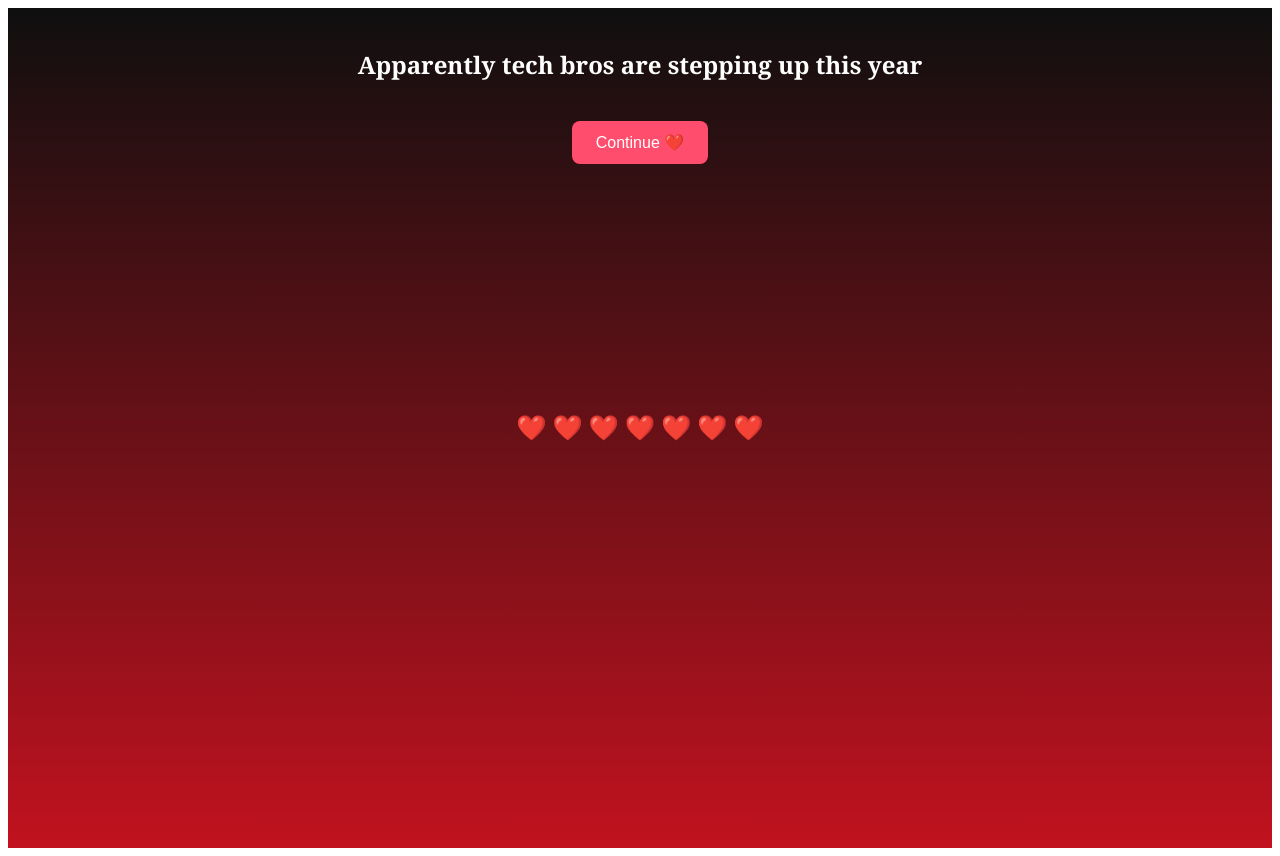
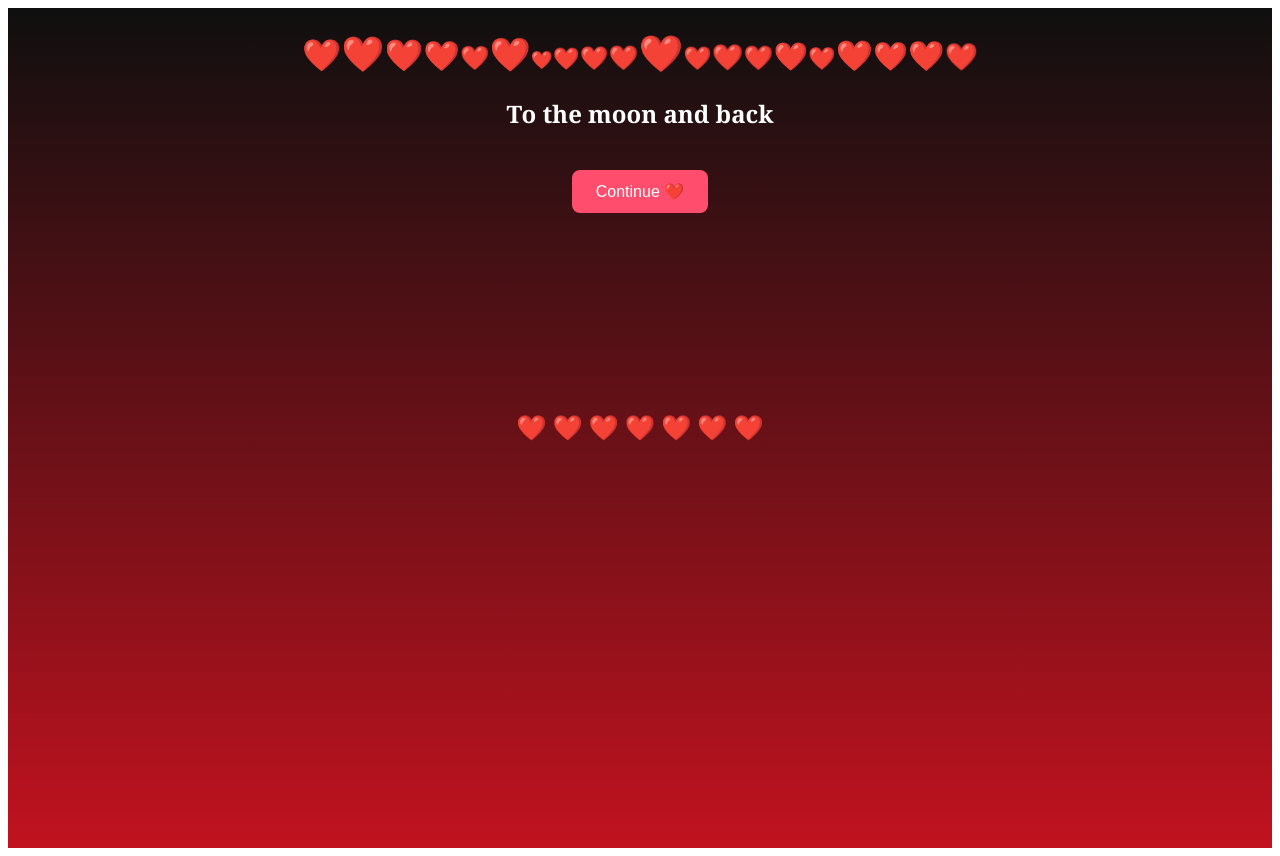
Before and after one commit to Josh-GeoSynth/valentines-project, a Next.js app: page / in a window 1280 px wide. Built offline with nearby package versions, Linux system fonts and the light colour scheme.

Commit message:
Update Valentine site: multiple hearts, new music file, animations

```diff
--- a/pages/index.js
+++ b/pages/index.js
@@ -1,61 +1,87 @@
-import { useState, useEffect } from "react";
+import { useState, useEffect, useRef } from "react";
 import styles from "../styles/Home.module.css";
 
 export default function Home() {
   const [step, setStep] = useState(1);
   const [puzzleDone, setPuzzleDone] = useState(false);
   const [envelopeOpen, setEnvelopeOpen] = useState(false);
+  const audioRef = useRef(null);
 
-  // Autoplay music
+  // Music autoplay on first user interaction
   useEffect(() => {
-    const audio = document.getElementById("bgMusic");
-    if (audio) {
-      audio.volume = 0.5;
-      audio.play().catch(() => {});
-    }
+    const playMusic = () => {
+      if (audioRef.current) {
+        audioRef.current.volume = 0.5;
+        audioRef.current.play().catch(() => {});
+      }
+      window.removeEventListener("click", playMusic);
+    };
+    window.addEventListener("click", playMusic);
   }, []);
 
-  // Puzzle logic
-  function allowDrop(e) {
-    e.preventDefault();
-  }
+  // Generate multiple hearts for animation
+  const [hearts, setHearts] = useState([]);
+  useEffect(() => {
+    const heartCount = 20; // number of hearts
+    const newHearts = Array.from({ length: heartCount }, (_, i) => ({
+      id: i,
+      left: Math.random() * 100, // percent
+      duration: 5 + Math.random() * 5, // seconds
+      size: 16 + Math.random() * 20, // px
+    }));
+    setHearts(newHearts);
+  }, []);
 
-  function drag(e) {
-    e.dataTransfer.setData("text", e.target.id);
-  }
-
-  function drop(e) {
+  // Puzzle functions
+  const allowDrop = (e) => e.preventDefault();
+  const drag = (e) => e.dataTransfer.setData("text", e.target.id);
+  const drop = (e) => {
     e.preventDefault();
     const data = e.dataTransfer.getData("text");
     if (e.target.id === "puzzleSlot") {
       e.target.appendChild(document.getElementById(data));
       setPuzzleDone(true);
     }
-  }
+  };
 
   return (
     <div className={styles.container}>
       {/* Background Music */}
-      <audio id="bgMusic" loop>
-        <source src="/music.mp3" type="audio/mpeg" />
+      <audio ref={audioRef} loop>
+        <source src="/Mi Alma.mp3" type="audio/mpeg" />
       </audio>
 
-      {/* Floating Hearts */}
-      <div className={styles.hearts}></div>
+      {/* Animated Hearts */}
+      <div className={styles.hearts}>
+        {hearts.map((heart) => (
+          <span
+            key={heart.id}
+            className={styles.heart}
+            style={{
+              left: `${heart.left}%`,
+              animationDuration: `${heart.duration}s`,
+              fontSize: `${heart.size}px`,
+            }}
+          >
+            ❤️
+          </span>
+        ))}
+      </div>
 
+      {/* Steps: Step 1 */}
       {step === 1 && (
         <section className={styles.section}>
-          <h1>Apparently tech bros are stepping up this year</h1>
+          <h1>To the moon and back</h1>
           <button className={styles.button} onClick={() => setStep(2)}>
             Continue ❤️
           </button>
         </section>
       )}
 
+      {/* Step 2: Puzzle */}
       {step === 2 && (
         <section className={styles.section}>
           <h2>🧩 Piece Us Together</h2>
-
           <div className={styles.puzzleArea}>
             <img
               id="piece"
@@ -63,8 +89,8 @@ export default function Home() {
               draggable="true"
               onDragStart={drag}
               className={styles.puzzlePiece}
+              alt="Puzzle Piece"
             />
-
             <div
               id="puzzleSlot"
               className={styles.puzzleSlot}
@@ -83,37 +109,44 @@ export default function Home() {
         </section>
       )}
 
+      {/* Step 3: Quote */}
       {step === 3 && (
         <section className={styles.section}>
           <p className={styles.quote}>
             “we’re doing long distance, he probs didn’t get me anything”
           </p>
-
           <button className={styles.button} onClick={() => setStep(4)}>
             Wait…
           </button>
         </section>
       )}
 
+      {/* Step 4: Envelope */}
       {step === 4 && (
         <section className={styles.section}>
           <h2>💌 Tap Envelope</h2>
-
-          <img
-            src="/envelope.png"
+          <div
             className={
-              envelopeOpen ? styles.envelopeOpen : styles.envelopeClosed
+              envelopeOpen
+                ? styles.envelopeWrapperOpen
+                : styles.envelopeWrapperClosed
             }
             onClick={() => setEnvelopeOpen(true)}
-          />
+          >
+            <img
+              src="/envelope.png"
+              className={styles.envelope}
+              alt="Envelope"
+            />
+          </div>
 
           {envelopeOpen && (
             <div className={styles.card}>
-              <p>To the love of my life ❤️</p>
+              <p>To the love of my life Mi Alma ❤️</p>
               <p>
                 I will always love you no matter what.
                 You are the best part of my life.
-                I can’t imagine life without you.
+                I can’t imagine life without you. FOREVER IS THE DEAL.
               </p>
             </div>
           )}
--- a/styles/Home.module.css
+++ b/styles/Home.module.css
@@ -1,3 +1,4 @@
+/* Container */
 .container {
   min-height: 100vh;
   background: linear-gradient(#0f0f0f, #c1121f);
@@ -22,6 +23,11 @@
   color: white;
   font-size: 16px;
   border-radius: 8px;
+  cursor: pointer;
+  transition: transform 0.2s;
+}
+.button:hover {
+  transform: scale(1.05);
 }
 
 /* Puzzle */
@@ -30,13 +36,16 @@
   flex-direction: column;
   align-items: center;
 }
-
 .puzzlePiece {
   width: 200px;
   margin: 20px;
   cursor: grab;
+  border-radius: 12px;
+  transition: transform 0.3s;
 }
-
+.puzzlePiece:active {
+  transform: scale(1.05);
+}
 .puzzleSlot {
   width: 220px;
   height: 220px;
@@ -44,18 +53,23 @@
   display: flex;
   align-items: center;
   justify-content: center;
+  border-radius: 12px;
 }
 
 /* Envelope */
-.envelopeClosed {
+.envelopeWrapperClosed,
+.envelopeWrapperOpen {
+  display: inline-block;
+  perspective: 1000px;
+  cursor: pointer;
+  margin-top: 20px;
+}
+.envelope {
   width: 200px;
-  cursor: pointer;
-  transition: transform 0.5s;
+  transition: transform 0.6s ease;
 }
-
-.envelopeOpen {
-  width: 200px;
-  transform: scale(1.1) rotateX(180deg);
+.envelopeWrapperOpen .envelope {
+  transform: rotateX(180deg) scale(1.1);
 }
 
 /* Card */
@@ -66,11 +80,14 @@
   margin: 20px auto;
   border-radius: 12px;
   max-width: 350px;
+  animation: fadeIn 1s ease;
 }
 
 /* Quote */
 .quote {
   font-style: italic;
+  font-size: 18px;
+  margin-top: 20px;
 }
 
 /* Floating Hearts */
@@ -83,27 +100,22 @@
   width: 100%;
   font-size: 24px;
   animation: fall 10s linear infinite;
+  pointer-events: none;
 }
 
+/* Animations */
+@keyframes fadeIn {
+  from { opacity: 0; }
+  to { opacity: 1; }
+}
 @keyframes fall {
   0% { transform: translateY(-50px); }
   100% { transform: translateY(110vh); }
 }
 
-/* Animation */
-@keyframes fadeIn {
-  from { opacity: 0; }
-  to { opacity: 1; }
-}
-
 /* Mobile */
 @media (max-width: 600px) {
-  .puzzlePiece {
-    width: 150px;
-  }
-
-  .puzzleSlot {
-    width: 160px;
-    height: 160px;
-  }
+  .puzzlePiece { width: 150px; }
+  .puzzleSlot { width: 160px; height: 160px; }
+  .card { max-width: 90%; font-size: 14px; }
 }
```
Also changed, not shown: 1 other file (tests, documents, lock files or other folders).
